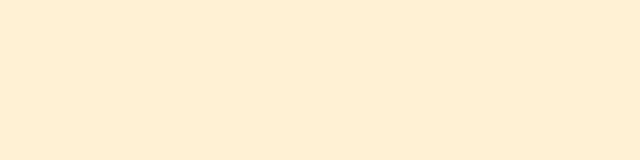
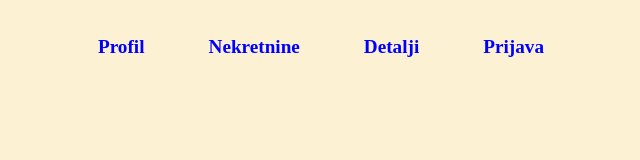
Before and after one commit to lheleg/EstateExplorer, a plain HTML site: page html/meni.html in a window 1280 px wide. Shown: the whole page, without its empty margins (319-959 px from the left). Drawn offline with Linux system fonts and the light colour scheme.

Commit message:
greska <omoguciti prikaz dr dijelova, testirati fiksiranje menija>

```diff
--- a/css/meni.css
+++ b/css/meni.css
@@ -1,3 +1,29 @@
 body {
     background-color:  #fdf1d3;
+    display: flex;
+    justify-content: center;
+    align-items: center;
+    margin: 20px 0;
 }
+
+menu {
+    position: fixed;
+    width: 100%;
+}
+
+.menu ul {
+    list-style-type: none;
+    padding: 0;
+}
+
+.menu li {
+    display: inline;
+    padding: 30px;
+}
+
+.menu a {
+    text-decoration: none;
+    color: blue;
+    font-weight: bold;
+    font-size: larger;
+}
--- a/html/meni.html
+++ b/html/meni.html
@@ -2,10 +2,17 @@
 <HTML>
     <HEAD>
         <TITLE>meni</TITLE>
-        <link rel="stylesheet" type="text/css" href="/css/meni.css">
+        <link rel="stylesheet" type="text/css" href="../css/meni.css">
         <META http-equiv="Content-Type" content="text/html; charset=utf-8">
     </HEAD>
     <BODY>
-
+        <div class="menu">
+        <ul>
+            <li><a href="#">Profil</a></li>
+            <li><a href="#">Nekretnine</a></li>
+            <li><a href="#">Detalji</a></li>
+            <li><a href="#">Prijava</a></li>
+        </ul>
+        </div>
     </BODY>
 </HTML>
```
